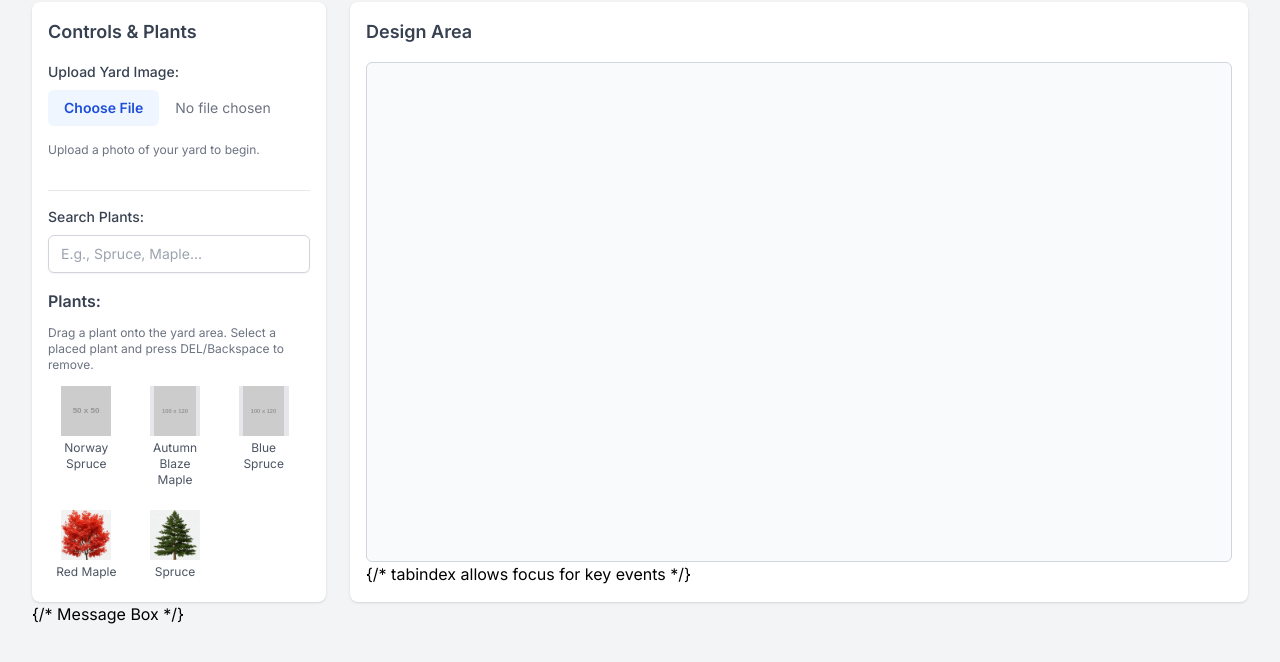
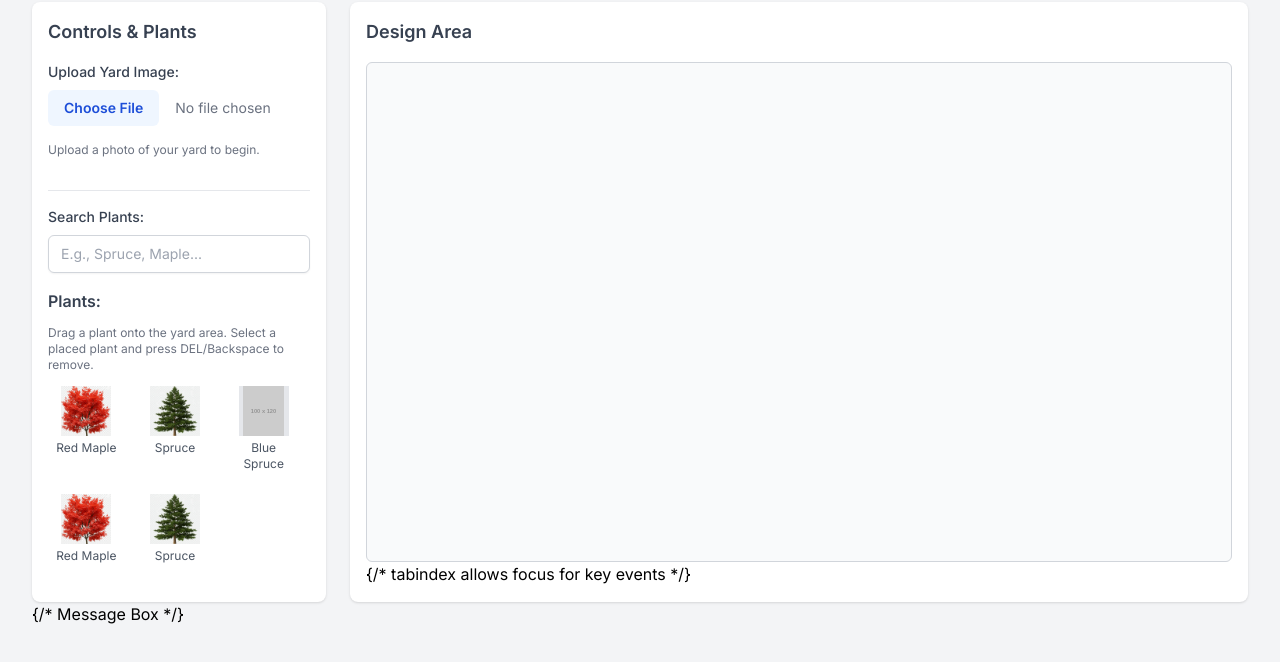
Before and after one commit to rickord3297/landscapeAI, a plain HTML site: page index.html in a window 1280 px wide. Shown: the part 90-752 px from the top of the page. Drawn offline with nearby package versions, Linux system fonts and the light colour scheme; placeholder pictures from the web are drawn by us.

Commit message:
Update index.html

```diff
--- a/index.html
+++ b/index.html
@@ -139,16 +139,16 @@
         // of the image file you placed in your project folder.
         const PLANT_ASSETS = [
             {
-                name: "Norway Spruce",
+                name: "Red Maple",
                 type: 'tree',
                 // *** UPDATED Path: Assuming this file is in the 'images' folder now ***
-                src: "images/Gemini_Generated_Image_x0avgsx0avgsx0av.jpg"
+                src: "images/redmaple.jpeg"
             },
             {
-                name: "Autumn Blaze Maple",
+                name: "Spruce",
                 type: 'tree',
                  // Placeholder - Replace with your actual transparent image URL
-                src: "https://placehold.co/100x120/FF4500/FFF?text=Autumn+Blaze"
+                src: "images/spruce.jpeg"
             },
             {
                 name: "Blue Spruce",
```
